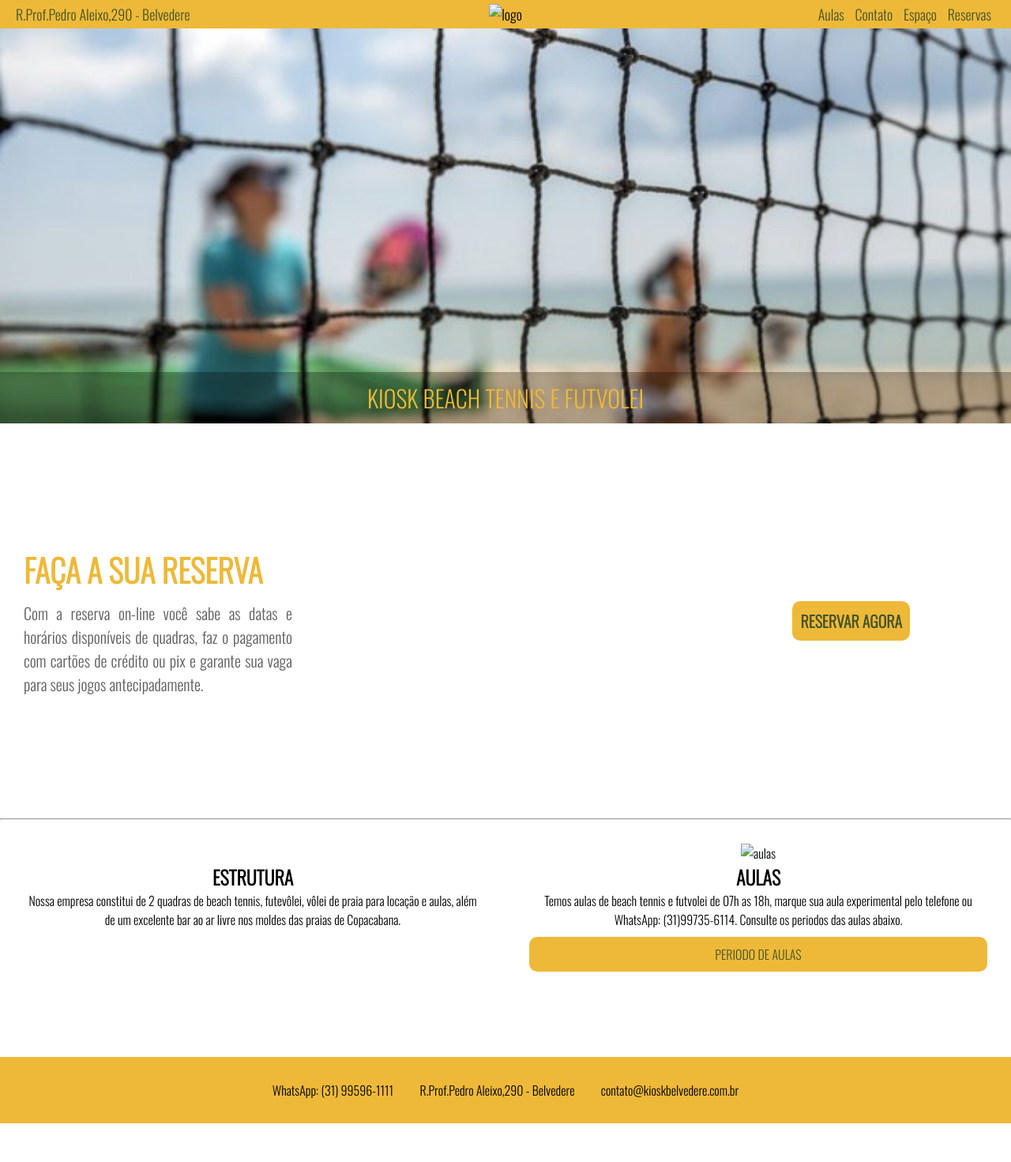
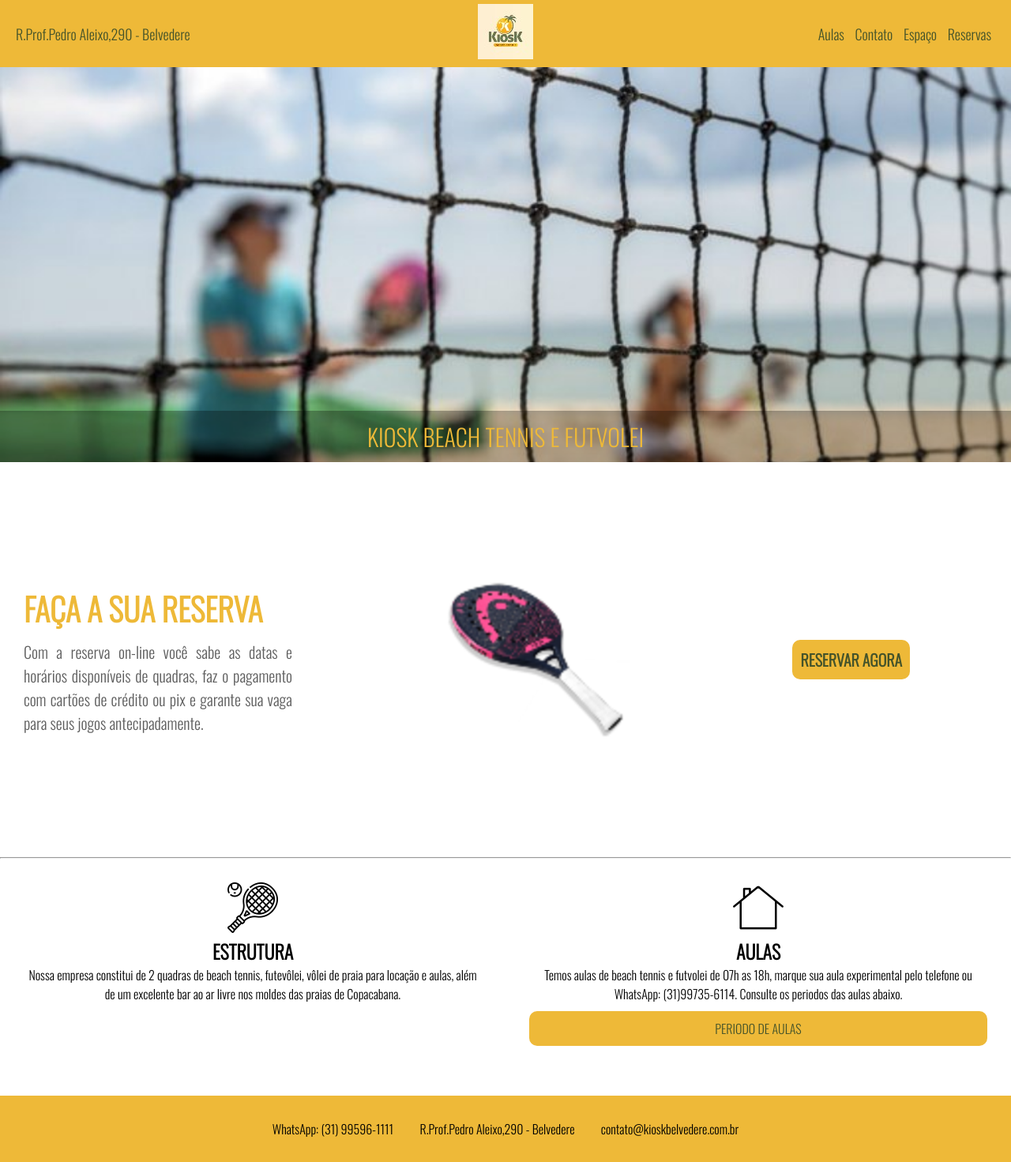
Before and after one commit to Gabriel151105/kiosk, a plain HTML site: page index.html in a window 1280 px wide. Shown: the whole page at 79% size. Before the commit the page ends 1422 px from the top, so only its background shows below. Drawn offline with nearby package versions, Linux system fonts and the light colour scheme; files whose address does not match are found by name.

Commit message:
commit init

```diff
--- a/index.html
+++ b/index.html
@@ -21,7 +21,7 @@
             </div>
         </a>
         <div class="logo">
-            <img src="imgs/logo-70.jpg" alt="logo" id="logo">
+            <img src="logo-70.jpg" alt="logo" id="logo">
         </div>
         <nav>
             <ul>
@@ -57,7 +57,7 @@
                 crédito ou pix e garante sua vaga para seus jogos antecipadamente.</p>
         </div>
         <div id="raquete">
-            <img src="imgs/raquete-250.png" alt="">
+            <img src="raquete-250.png" alt="">
         </div>
         <div id="reserva_txt">
             <p><a href="#">RESERVAR AGORA</a></p>
@@ -69,7 +69,7 @@
     <section id="sec2">
         <div id="aulas">
             <div id="aula_ico">
-                <img src="imgs/aula.png" alt="aulas">
+                <img src="aula.png" alt="aulas">
                 <h2>AULAS</h2>
             </div>
             <div id="aula_txt">
@@ -83,7 +83,7 @@
 
         <div id="estrutura">
             <div id="estru_ico">
-                <img src="imgs/estrutura.png" alt="">
+                <img src="estrutura.png" alt="">
                 <h2>ESTRUTURA</h2>
             </div>
             <div id="estru_txt">
```
